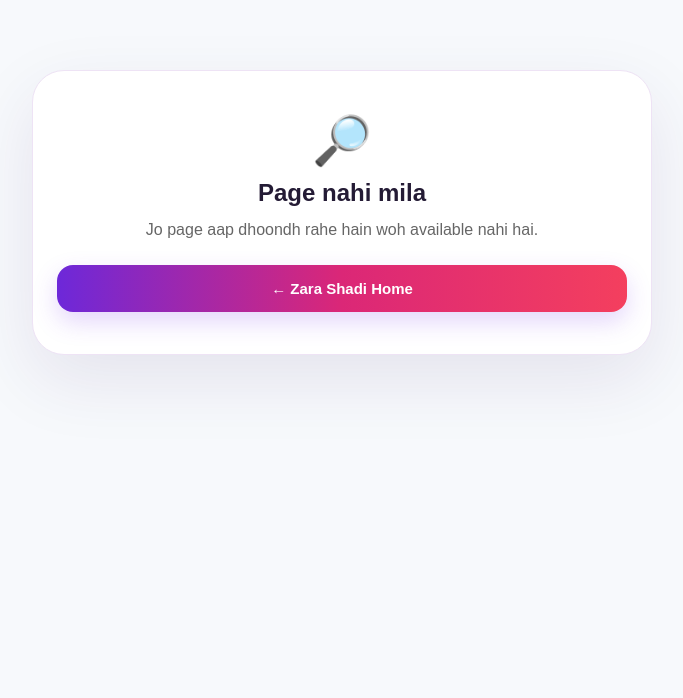
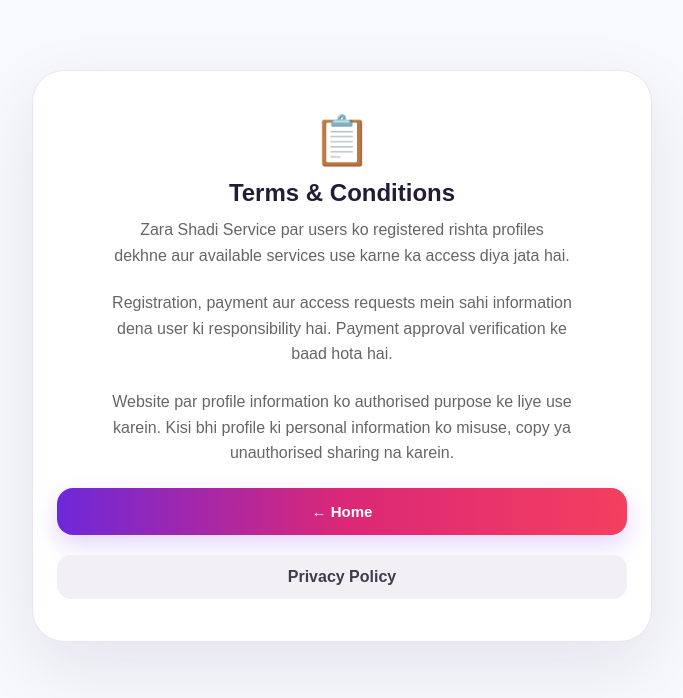
Before and after one commit to islam20111975-ops/zarashadiservice, a Next.js app: page /terms in a window 1280 px wide. Before the commit this address had no page. Shown: the top 698 px of the page, without its empty margins (298-981 px from the left). Built offline with nearby package versions, Linux system fonts and the light colour scheme.

Commit message:
Add terms information page

```diff
--- /dev/null
+++ b/app/terms/page.js
@@ -0,0 +1,7 @@
+import Link from "next/link";
+
+export const metadata={title:"Terms",description:"Zara Shadi Service terms"};
+
+export default function Terms(){
+  return <main><section className="cardPage siteState"><div className="siteStateIcon">📋</div><h1>Terms & Conditions</h1><p>Zara Shadi Service par users ko registered rishta profiles dekhne aur available services use karne ka access diya jata hai.</p><p>Registration, payment aur access requests mein sahi information dena user ki responsibility hai. Payment approval verification ke baad hota hai.</p><p>Website par profile information ko authorised purpose ke liye use karein. Kisi bhi profile ki personal information ko misuse, copy ya unauthorised sharing na karein.</p><div className="siteStateActions"><Link className="primaryAction" href="/">← Home</Link><Link className="backAction" href="/privacy">Privacy Policy</Link></div></section></main>;
+}
```
